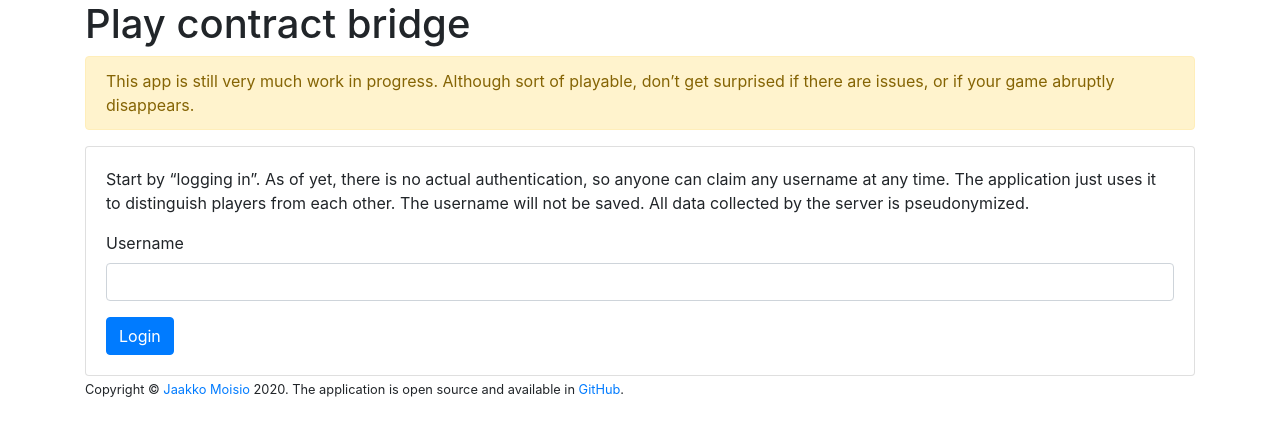
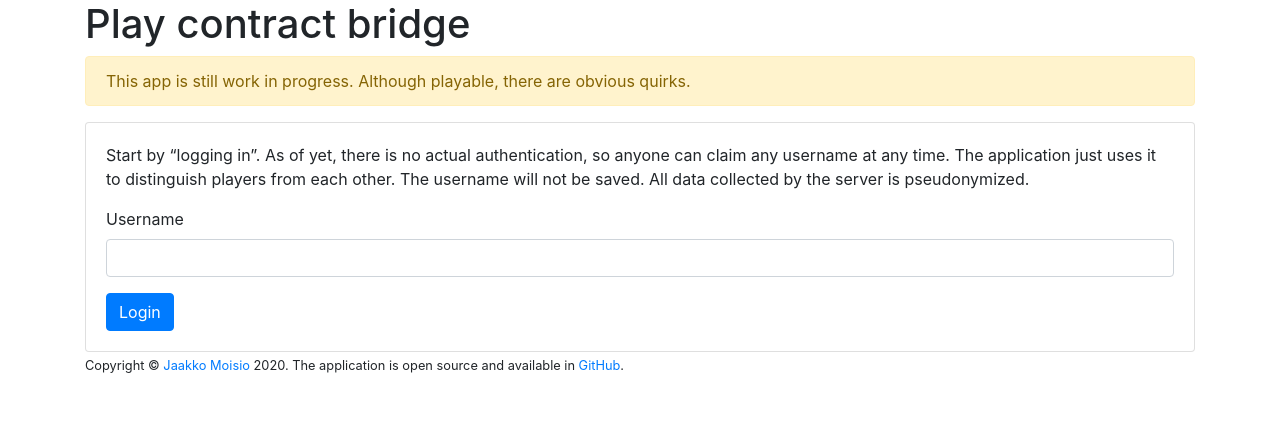
Before and after one commit to jasujm/bridgeapp, a Vue app in the folder frontend/: page /games in a window 1280 px wide. Shown: the top 436 px of the page. Built offline with nearby package versions, Linux system fonts and the light colour scheme.

Commit message:
Update documentation

```diff
--- a/frontend/src/App.vue
+++ b/frontend/src/App.vue
@@ -5,9 +5,8 @@
             <h1>Play contract bridge</h1>
         </header>
         <b-alert show variant="warning">
-            This app is still very much work in progress. Although sort of
-            playable, don’t get surprised if there are issues, or if your game
-            abruptly disappears.
+            This app is still work in progress. Although playable, there are
+            obvious quirks.
         </b-alert>
         <main>
             <Login v-if="!$store.getters.isLoggedIn" />
```
Also changed, not shown: 3 other files (tests, documents, lock files or other folders).
